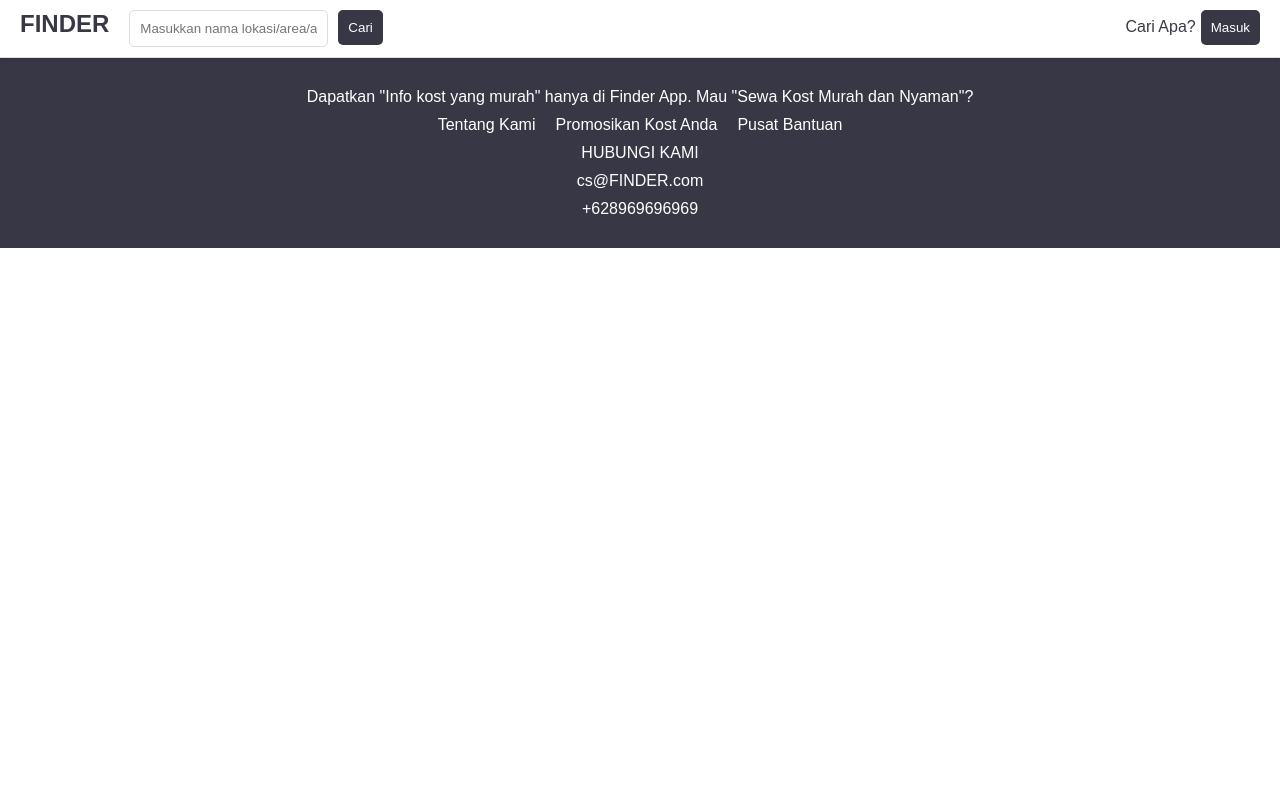
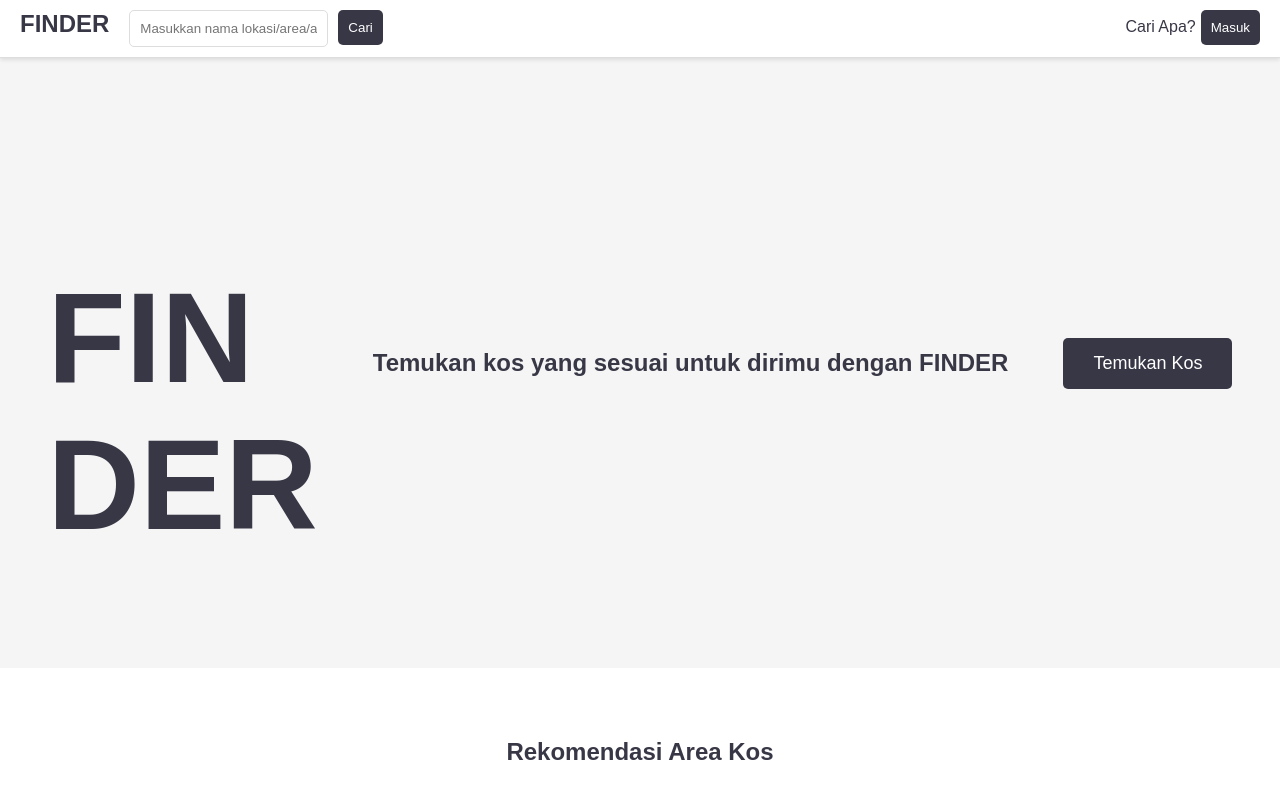
Before and after one commit to sjsh23/Finder, a React (Create React App) app: page / in a window 1280 px wide. Shown: the top 800 px of the page. Built offline with nearby package versions, Linux system fonts and the light colour scheme.

Commit message:
Benerin homepage

```diff
--- a/src/App.js
+++ b/src/App.js
@@ -10,7 +10,7 @@
     <Router>
       <Header />
         <Routes>
-            <Route path='/HomePage' element={<HomePage />}/>
+            <Route path='/' element={<HomePage />}/>
             <Route path='/RegisterPage' element={<RegisterPage />}/>
         </Routes>
       <Footer />
```
